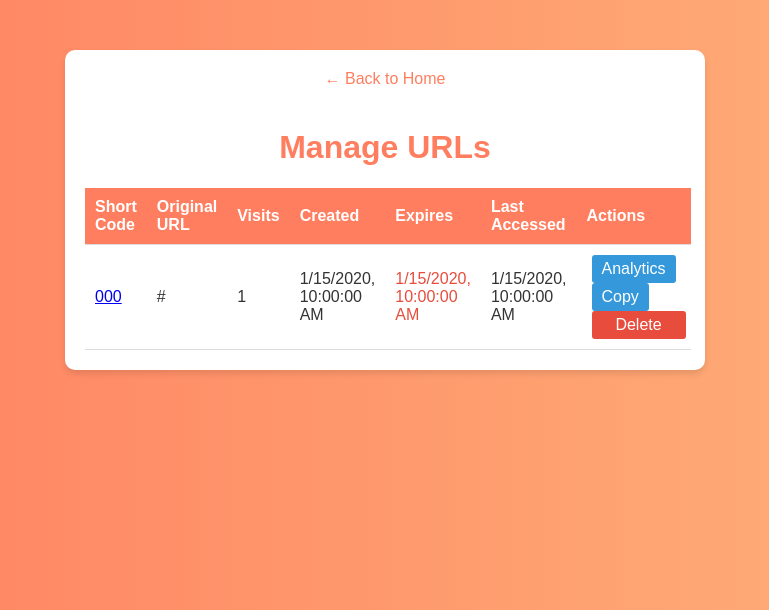
After one commit to rmahsanfaraz/url-shortner, a PHP site: page /manage.html in a window 1280 px wide. The commit adds this page. Shown: the top 610 px of the page, without its empty margins (255-1024 px from the left). Run offline with PHP 8.4, Linux system fonts and the light colour scheme; tables that the repository leaves empty hold one stand-in row (values such as "Sample post").

Commit message:
Add new features: URL expiration, QR codes, copy to clipboard, and URL management
Co-authored-by: rmahsanfaraz <99682039+rmahsanfaraz@users.noreply.github.com>

```diff
--- a/analytics.php
+++ b/analytics.php
@@ -2,7 +2,7 @@
 include 'config.php';
 
 $code = $_GET['code'] ?? '';
-$stmt = $pdo->prepare("SELECT original_url, visit_count, created_at FROM urls WHERE short_code = ?");
+$stmt = $pdo->prepare("SELECT original_url, visit_count, created_at, expires_at, last_accessed FROM urls WHERE short_code = ?");
 $stmt->execute([$code]);
 $result = $stmt->fetch(PDO::FETCH_ASSOC);
 
--- a/database.sql
+++ b/database.sql
@@ -3,5 +3,7 @@ CREATE TABLE urls (
     original_url TEXT NOT NULL,
     short_code VARCHAR(6) NOT NULL UNIQUE,
     visit_count INT DEFAULT 0,
-    created_at TIMESTAMP DEFAULT CURRENT_TIMESTAMP
+    created_at TIMESTAMP DEFAULT CURRENT_TIMESTAMP,
+    expires_at TIMESTAMP NULL DEFAULT NULL,
+    last_accessed TIMESTAMP NULL DEFAULT NULL
 );
--- a/index.php
+++ b/index.php
@@ -12,9 +12,14 @@
         <form id="shorten-form">
             <input type="url" name="url" placeholder="Enter URL to shorten" required>
             <input type="text" name="custom_code" placeholder="Custom short code (optional)">
+            <input type="number" name="expires_in_days" placeholder="Expires in days (optional)" min="1">
             <button type="submit">Shorten</button>
         </form>
         <div id="result"></div>
+        <div id="qrcode"></div>
+        <div class="links">
+            <a href="manage.html">Manage URLs</a>
+        </div>
     </div>
     <script src="scripts.js"></script>
 </body>
--- /dev/null
+++ b/list.php
@@ -0,0 +1,11 @@
+<?php
+include 'config.php';
+
+// Get all URLs ordered by creation date
+$stmt = $pdo->prepare("SELECT id, original_url, short_code, visit_count, created_at, expires_at, last_accessed FROM urls ORDER BY created_at DESC");
+$stmt->execute();
+$urls = $stmt->fetchAll(PDO::FETCH_ASSOC);
+
+header('Content-Type: application/json');
+echo json_encode($urls);
+?>
--- /dev/null
+++ b/manage.html
@@ -0,0 +1,57 @@
+<!DOCTYPE html>
+<html lang="en">
+<head>
+    <meta charset="UTF-8">
+    <meta name="viewport" content="width=device-width, initial-scale=1.0">
+    <title>Manage URLs - URL Shortener</title>
+    <link rel="stylesheet" href="style.css">
+    <style>
+        table {
+            width: 100%;
+            border-collapse: collapse;
+            margin-top: 20px;
+        }
+        th, td {
+            padding: 10px;
+            text-align: left;
+            border-bottom: 1px solid #ddd;
+        }
+        th {
+            background-color: #ff7e5f;
+            color: white;
+        }
+        .actions button {
+            margin: 0 5px;
+            padding: 5px 10px;
+            border: none;
+            border-radius: 3px;
+            cursor: pointer;
+        }
+        .delete-btn {
+            background-color: #e74c3c;
+            color: white;
+        }
+        .analytics-btn {
+            background-color: #3498db;
+            color: white;
+        }
+        .back-link {
+            display: inline-block;
+            margin-bottom: 20px;
+            color: #ff7e5f;
+            text-decoration: none;
+        }
+        .expired {
+            color: #e74c3c;
+        }
+    </style>
+</head>
+<body>
+    <div class="container">
+        <a href="index.php" class="back-link">← Back to Home</a>
+        <h1>Manage URLs</h1>
+        <div id="urls-list">Loading...</div>
+    </div>
+    <script src="manage.js"></script>
+</body>
+</html>
--- /dev/null
+++ b/manage.js
@@ -0,0 +1,93 @@
+async function loadUrls() {
+    try {
+        const response = await fetch('list.php');
+        const urls = await response.json();
+
+        if (urls.length === 0) {
+            document.getElementById('urls-list').innerHTML = '<p>No URLs found.</p>';
+            return;
+        }
+
+        let html = `
+            <table>
+                <thead>
+                    <tr>
+                        <th>Short Code</th>
+                        <th>Original URL</th>
+                        <th>Visits</th>
+                        <th>Created</th>
+                        <th>Expires</th>
+                        <th>Last Accessed</th>
+                        <th>Actions</th>
+                    </tr>
+                </thead>
+                <tbody>
+        `;
+
+        urls.forEach(url => {
+            const isExpired = url.expires_at && new Date(url.expires_at) < new Date();
+            const expiresText = url.expires_at ? new Date(url.expires_at).toLocaleString() : 'Never';
+            const lastAccessedText = url.last_accessed ? new Date(url.last_accessed).toLocaleString() : 'Never';
+
+            html += `
+                <tr>
+                    <td><a href="redirect.php?code=${url.short_code}" target="_blank">${url.short_code}</a></td>
+                    <td>${url.original_url.substring(0, 50)}${url.original_url.length > 50 ? '...' : ''}</td>
+                    <td>${url.visit_count}</td>
+                    <td>${new Date(url.created_at).toLocaleString()}</td>
+                    <td class="${isExpired ? 'expired' : ''}">${expiresText}</td>
+                    <td>${lastAccessedText}</td>
+                    <td class="actions">
+                        <button class="analytics-btn" onclick="window.open('analytics.php?code=${url.short_code}', '_blank')">Analytics</button>
+                        <button class="copy-btn" onclick="copyToClipboard('http://short.skystreamstech.com/redirect.php?code=${url.short_code}')">Copy</button>
+                        <button class="delete-btn" onclick="deleteUrl('${url.short_code}')">Delete</button>
+                    </td>
+                </tr>
+            `;
+        });
+
+        html += '</tbody></table>';
+        document.getElementById('urls-list').innerHTML = html;
+    } catch (error) {
+        document.getElementById('urls-list').innerHTML = '<p style="color: red;">Error loading URLs.</p>';
+        console.error('Error:', error);
+    }
+}
+
+async function deleteUrl(shortCode) {
+    if (!confirm(`Are you sure you want to delete the short URL: ${shortCode}?`)) {
+        return;
+    }
+
+    try {
+        const response = await fetch('delete.php', {
+            method: 'POST',
+            headers: { 'Content-Type': 'application/json' },
+            body: JSON.stringify({ short_code: shortCode })
+        });
+
+        const result = await response.json();
+
+        if (result.success) {
+            alert('URL deleted successfully!');
+            loadUrls(); // Reload the list
+        } else {
+            alert('Error: ' + (result.error || 'Failed to delete URL'));
+        }
+    } catch (error) {
+        alert('Error deleting URL');
+        console.error('Error:', error);
+    }
+}
+
+function copyToClipboard(text) {
+    navigator.clipboard.writeText(text).then(() => {
+        alert('URL copied to clipboard!');
+    }).catch(err => {
+        console.error('Failed to copy: ', err);
+        alert('Failed to copy URL');
+    });
+}
+
+// Load URLs when page loads
+loadUrls();
--- a/style.css
+++ b/style.css
@@ -44,3 +44,47 @@ button:hover {
     font-size: 18px;
     color: #333;
 }
+
+.success-result {
+    padding: 15px;
+    background: #f0f0f0;
+    border-radius: 5px;
+    margin-top: 15px;
+}
+
+.copy-btn, .analytics-btn {
+    width: auto;
+    padding: 8px 15px;
+    margin: 5px;
+    background: #3498db;
+    display: inline-block;
+}
+
+.copy-btn:hover, .analytics-btn:hover {
+    background: #2980b9;
+}
+
+.qr-container {
+    margin-top: 20px;
+    padding: 15px;
+    background: #f9f9f9;
+    border-radius: 5px;
+}
+
+.qr-container img {
+    margin: 10px 0;
+}
+
+.links {
+    margin-top: 30px;
+}
+
+.links a {
+    color: #ff7e5f;
+    text-decoration: none;
+    font-weight: bold;
+}
+
+.links a:hover {
+    text-decoration: underline;
+}
```
Also changed, not shown: delete.php (added, +24 -0 lines), qrcode.php (added, +20 -0 lines), redirect.php (+8 -2 lines), scripts.js (+38 -2 lines), shorten.php (+10 -3 lines), README.md.
